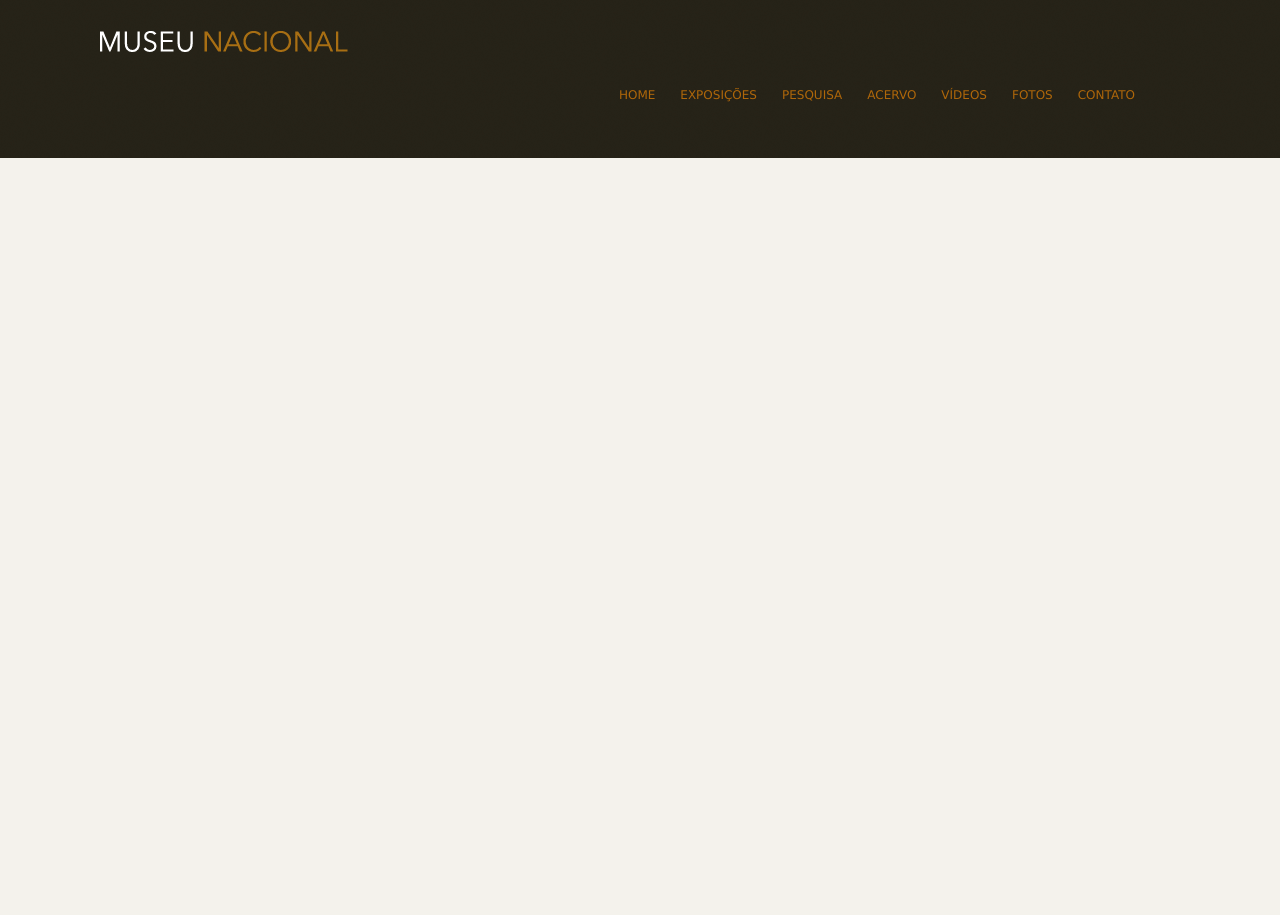
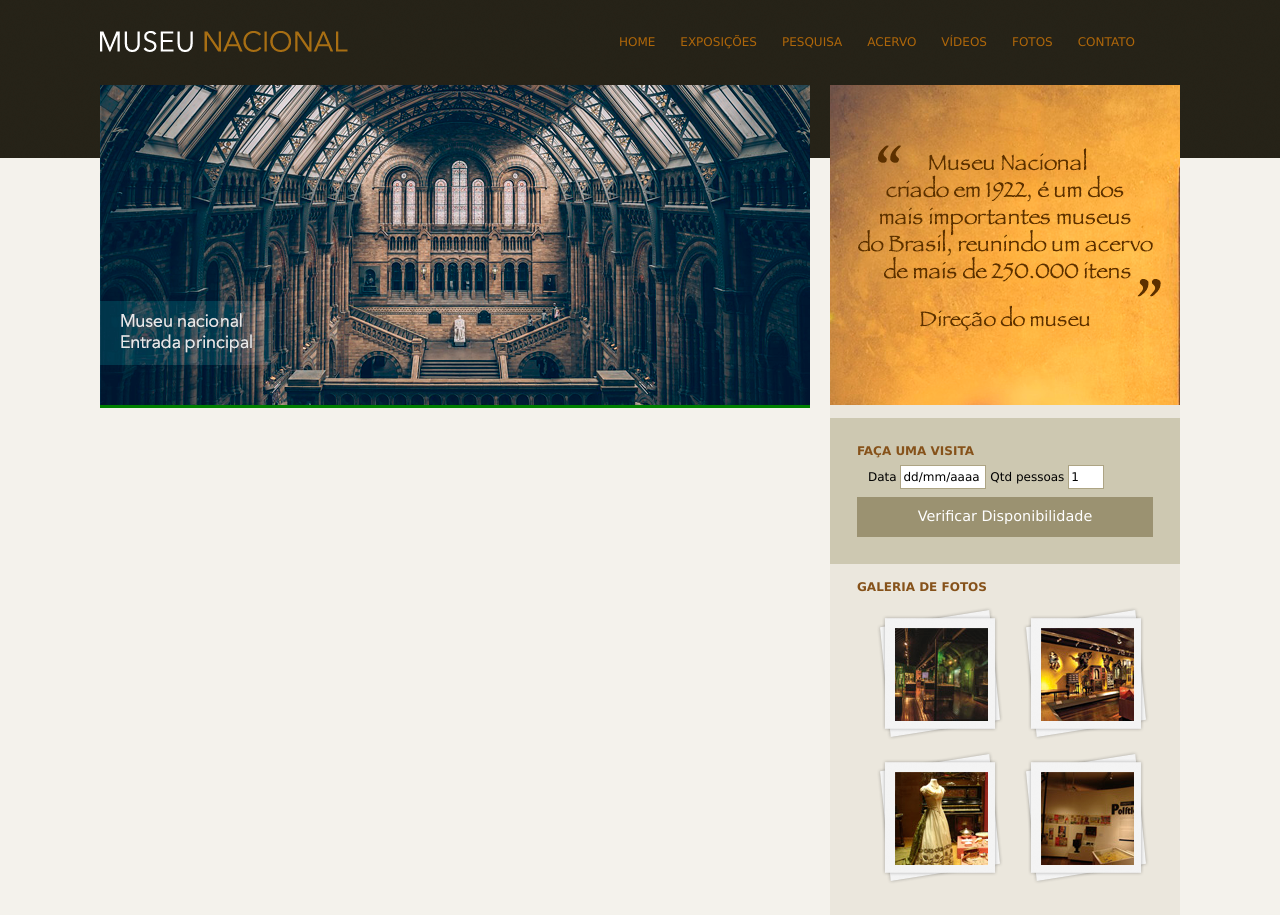
Before and after one commit to EduardoL0pes/projetos, a plain HTML site: page museu-nacional/index.html in a window 1280 px wide. Before the commit the page ends 800 px from the top, so only its background shows below. Drawn offline with Linux system fonts and the light colour scheme.

Commit message:
conteúdo lateral finalizado

```diff
--- a/museu-nacional/estilos/style.css
+++ b/museu-nacional/estilos/style.css
@@ -21,6 +21,10 @@ a:hover {
 }
 
 /***** Logo *****/
+#logo h1 {
+    float: left;
+}
+
 #logo a {
     width: 248px;
     height: 21px;
@@ -55,3 +59,78 @@ nav ul li a:link {
 nav ul li a:hover {
     border-bottom: 1px solid #535858;
 }
+
+/**** Principal ****/
+#conteudo {
+    width: 710px;
+    float: left;
+    background-color: green;
+}
+
+aside {
+    width: 350px;
+    float: right;
+    background-color: #ebe7dd;
+    padding-bottom: 30px;
+}
+
+section#visita {
+    background: #cdc8b1;
+    padding: 10px 27px 27px 27px;
+    margin-top: 10px;
+}
+
+section#galeria {
+    padding: 0 27px 0 27px;
+}
+
+section#galeria a {
+    display: block;
+    float: left;
+    background: url('../img/fundo-foto.png') no-repeat;
+    padding: 17px 15px 17px 15px;
+    margin: 10px 0 0 20px;
+}
+
+section#galeria img {
+    margin-left: 3px;
+    margin-top: 4px;
+}
+
+h4 {
+    color: #86521a;
+    text-transform: uppercase;
+    padding-bottom: 3px;
+    margin-bottom: 0;
+}
+
+/**** Formulário ****/
+
+input {
+    height: 20px;
+    width: 80px;
+    background-color: white;
+    border: none;
+    font-size: 1em;
+}
+
+input.campo {
+    border: 1px solid #ada484;
+}
+
+input.botao {
+    background-color: #9b9271;
+    color: white;
+    width: 100%;
+    height: 40px;
+    font-size: 1.2em;
+    cursor: pointer;
+}
+
+fieldset {
+    border: none;
+}
+
+legend {
+    display: none;
+}
--- a/museu-nacional/index.html
+++ b/museu-nacional/index.html
@@ -32,6 +32,46 @@
                 </ul>
             </nav> <!-- Fim /Navegação -->
         </header> <!-- Início /Header -->
+
+        <div id="principal"> <!-- Início principal-->
+            <div id="conteudo"> <!-- Início conteúdo-->
+                <section id="capa">
+                    <img src="img/museu.png" alt="Museu">
+                </section>
+            </div> <!-- Fim /conteúdo-->
+
+            <aside> <!-- Início aside-->
+                <section id="depoimento">
+                    <img src="img/depoimento.png" alt="depoimento">
+                </section>
+
+                <section id="visita"> <!-- Início seção visita-->
+                    <h4>Faça uma visita</h4>
+                    <form action="visita.php" method="get">
+                        <fieldset>
+                            <legend>Selecione uma data</legend>
+                            <label for="data">Data</label>
+                            <input class="campo" type="text" id="data" value="dd/mm/aaaa">
+
+                            <label for="qtd">Qtd pessoas</label>
+                            <input class="campo" style="width: 30px;" type="text" id="qtd" value="1">
+                        </fieldset>
+                        <input class="botao" type="submit" value="Verificar Disponibilidade">
+                    </form>
+                </section> <!-- Fim /seção visita-->
+
+                <section id="galeria"> <!-- Início Galeria -->
+                    <h4>Galeria de fotos</h4>
+                    <a href="#"><img src="img/imagem1.jpg" width="93" height="93" alt="Descrição da imagem"></a>
+                    <a href="#"><img src="img/imagem2.jpg" width="93" height="93" alt="Descrição da imagem"></a>
+                    <a href="#"><img src="img/imagem3.jpg" width="93" height="93" alt="Descrição da imagem"></a>
+                    <a href="#"><img src="img/imagem4.jpg" width="93" height="93" alt="Descrição da imagem"></a>
+                </section> <!-- Fim /Galeria -->
+
+            </aside> <!-- Fim /aside-->
+
+        </div> <!-- Fim /principal-->
+
     </div> <!-- Fim /Container -->
 </body>
 </html>
```
